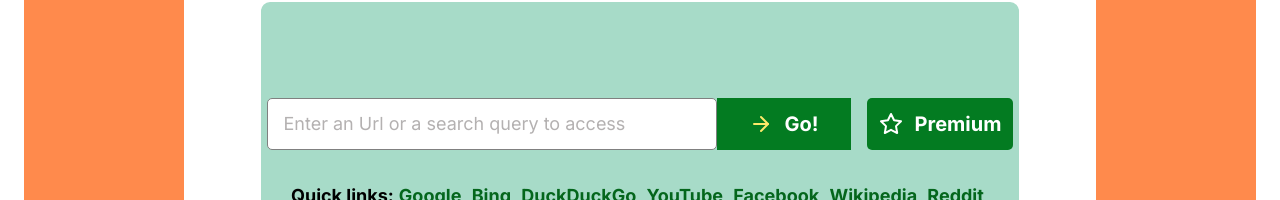
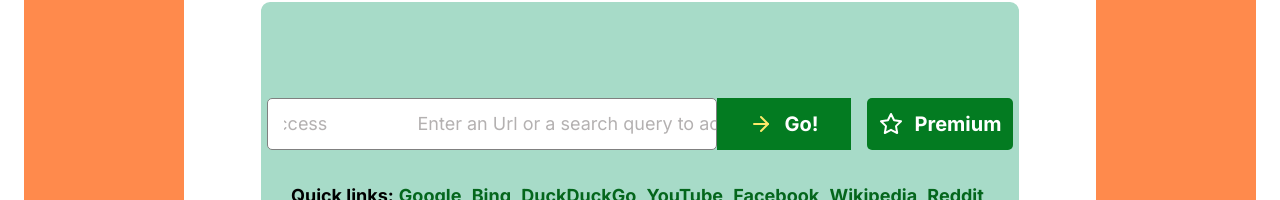
Before and after one commit to faisalakandha/proxy-site-bd, a Next.js app: page / in a window 1280 px wide. Shown: the part 500-700 px from the top of the page. Built offline with nearby package versions, Linux system fonts and the light colour scheme.

Commit message:
footer updated

```diff
--- a/app/page.tsx
+++ b/app/page.tsx
@@ -3,6 +3,8 @@ import { ArrowLeft, ArrowRight, EarIcon, Globe2Icon, Mic2Icon, MicIcon, MoveUpRi
 import Link from "next/link";
 import { SocialIcon } from "react-social-icons";
 import { SiteFooter } from '@/src/Footer';
+import Marquee from 'react-fast-marquee';
+
 
 export default function Home() {
   return (
@@ -37,7 +39,7 @@ export default function Home() {
             <div className="flex gap-x-4">
               <div className="flex">
                 <div style={{ border: '1px solid grey', borderRadius: '5px' }} className="w-[450px] pl-4 text-[#b4b1b1] bg-white items-center text-left flex text-wrap text-lg">
-                  Enter an Url or a search query to access
+                  <Marquee>Enter an Url or a search query to access</Marquee>
                 </div>
                 <div className="py-3 px-8 bg-[#037B21] flex items-center justify-center gap-x-3 text-xl">
                   <ArrowRight className="text-yellow-200" />
--- a/package.json
+++ b/package.json
@@ -16,6 +16,7 @@
     "next": "14.1.3",
     "react": "^18",
     "react-dom": "^18",
+    "react-fast-marquee": "^1.6.4",
     "react-social-icons": "^6.16.0"
   },
   "devDependencies": {
--- a/src/Footer/index.tsx
+++ b/src/Footer/index.tsx
@@ -1,4 +1,3 @@
-
 "use client";
 
 import { Footer } from "flowbite-react";
```
Also changed, not shown: 1 other file (tests, documents, lock files or other folders).
